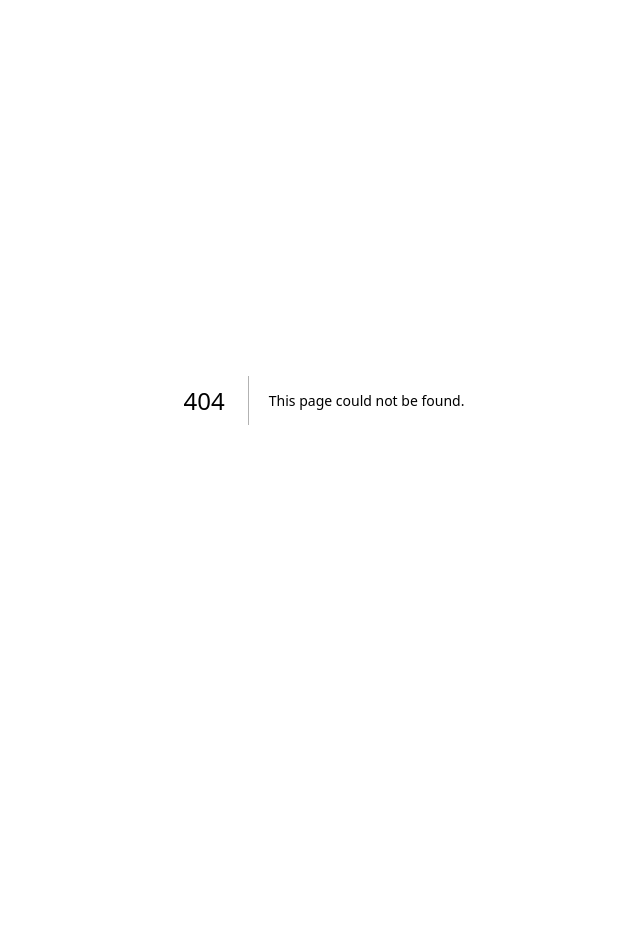
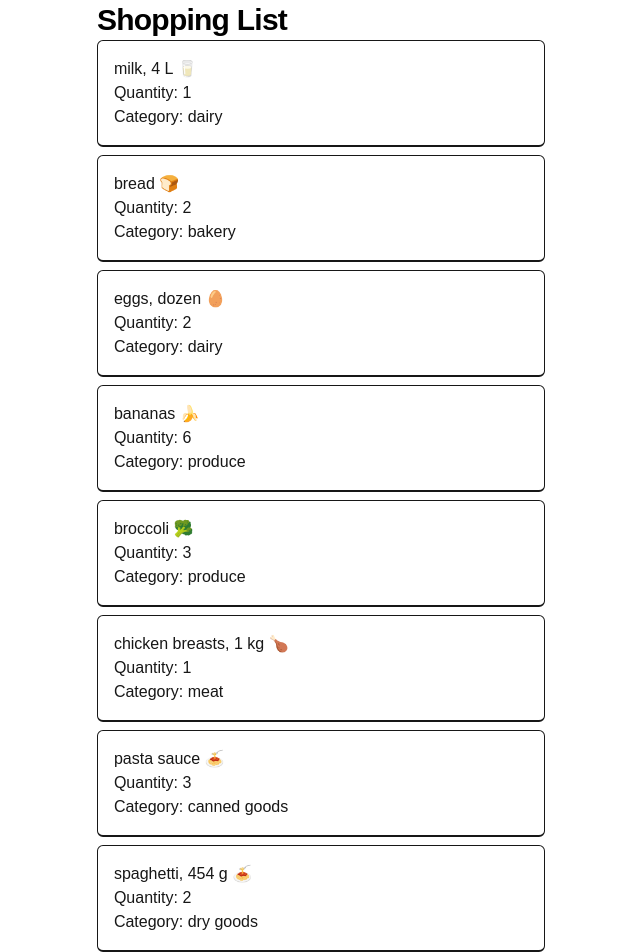
Before and after one commit to theplanetm4rs/cprg306-assignments, a Next.js app: page /week-3 in a window 1280 px wide. Before the commit this address had no page. Shown: the top 952 px of the page, without its empty margins (316-956 px from the left). Before the commit the page ends 800 px from the top, so only its background shows below. Built offline with nearby package versions, Linux system fonts and the light colour scheme.

Commit message:
Upload Week 3
creation of week 3

```diff
--- a/app/page.tsx
+++ b/app/page.tsx
@@ -22,10 +22,11 @@ export default function Home() {
             Week-2
           </a>
           <a
-            className="flex h-12 w-full items-center justify-center rounded-full border border-solid border-black/[.08] px-5 transition-colors hover:border-transparent hover:bg-black/[.04] dark:border-white/[.145] dark:hover:bg-[#1a1a1a] md:w-[158px]"
-            href=""
+            className="flex h-12 w-full items-center justify-center gap-2 rounded-full bg-foreground px-5 text-background transition-colors hover:bg-[#383838] dark:hover:bg-[#ccc] md:w-[158px]"
+            href="/week-3"
+            rel="noopener noreferrer"
           >
-            Documentation
+            Week-3
           </a>
         </div>
       </main>
--- /dev/null
+++ b/app/week-3/item-list.tsx
@@ -0,0 +1,99 @@
+import Item from "./item";
+
+function ItemList() {
+    const item1 = {
+    name: "milk, 4 L 🥛",
+    quantity: 1,
+    category: "dairy",
+    };
+
+    const item2 = {
+    name: "bread 🍞",
+    quantity: 2,
+    category: "bakery",
+    };
+
+    const item3 = {
+    name: "eggs, dozen 🥚",
+    quantity: 2,
+    category: "dairy",
+    };
+
+    const item4 = {
+    name: "bananas 🍌",
+    quantity: 6,
+    category: "produce",
+    };
+
+    const item5 = {
+    name: "broccoli 🥦",
+    quantity: 3,
+    category: "produce",
+    };
+
+    const item6 = {
+    name: "chicken breasts, 1 kg 🍗",
+    quantity: 1,
+    category: "meat",
+    };
+
+    const item7 = {
+    name: "pasta sauce 🍝",
+    quantity: 3,
+    category: "canned goods",
+    };
+
+    const item8 = {
+    name: "spaghetti, 454 g 🍝",
+    quantity: 2,
+    category: "dry goods",
+    };
+
+    const item9 = {
+    name: "toilet paper, 12 pack 🧻",
+    quantity: 1,
+    category: "household",
+    };
+
+    const item10 = {
+    name: "paper towels, 6 pack",
+    quantity: 1,
+    category: "household",
+    };
+
+    const item11 = {
+    name: "dish soap 🍽️",
+    quantity: 1,
+    category: "household",
+    };
+
+    const item12 = {
+    name: "hand soap 🧼",
+    quantity: 4,
+    category: "household",
+    };
+
+    // array of items
+    const items = [
+        item1, item2, item3, item4, item5, item6, item7, item8, item9, item10, item11, item12
+    ];
+
+    // display the items in a list
+    return (
+        <div className= "flex flex-col max-w-md w-full">
+            <ul>
+                {items.map((item, index) => (
+                    <li key={index}>
+                        <ul className="border border-b-2 p-4 rounded-md gap-2 mb-2 max-w-auto mx-auto">
+                            <li>{item.name}</li>
+                            <li>Quantity: {item.quantity}</li>
+                            <li>Category: {item.category}</li>
+                        </ul>
+                    </li>
+                ))}
+            </ul>
+        </div>
+
+    );
+}
+export default ItemList;
--- /dev/null
+++ b/app/week-3/item.tsx
@@ -0,0 +1,7 @@
+// define the Item component and its props
+interface Item {
+    name: string;
+    quantity: number;
+    category: string;
+}
+export default Item;
--- /dev/null
+++ b/app/week-3/page.tsx
@@ -0,0 +1,14 @@
+import Link from "next/link";
+import ItemList from "./item-list";
+
+export default function Page() {
+  return (
+    <main className= "justify-center items-center flex flex-col">
+        <div>
+            <h1 className="text-3xl font-semibold leading-10 tracking-tight text-black dark:text-zinc-50 mr-66">Shopping List</h1>
+            <ItemList />
+            <Link href="/">Go Back Home</Link>
+        </div>
+    </main>
+  );
+}
--- a/package.json
+++ b/package.json
@@ -9,6 +9,7 @@
     "lint": "eslint"
   },
   "dependencies": {
+    "@tailwindcss/vite": "^4.1.18",
     "next": "16.1.4",
     "react": "19.2.3",
     "react-dom": "19.2.3"
@@ -20,7 +21,7 @@
     "@types/react-dom": "^19",
     "eslint": "^9",
     "eslint-config-next": "16.1.4",
-    "tailwindcss": "^4",
+    "tailwindcss": "^4.1.18",
     "typescript": "^5"
   }
 }
```
Also changed, not shown: 1 other file (tests, documents, lock files or other folders).
